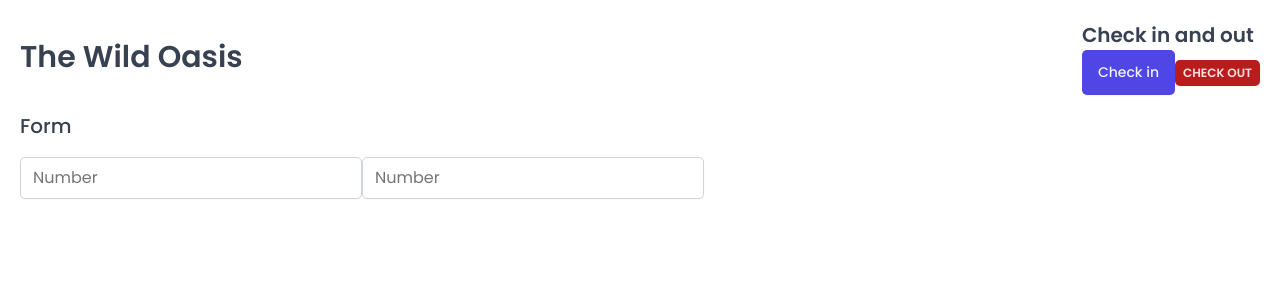
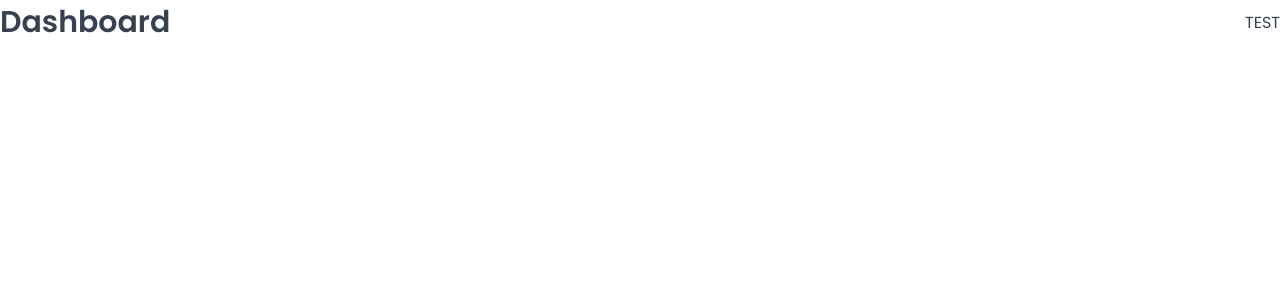
Before and after one commit to buo2107/the-wild-oasis, a React (Vite) app: page /dashboard in a window 1280 px wide. Shown: the top 300 px of the page. Built offline with nearby package versions, Linux system fonts and the light colour scheme; a web font is replaced by a local one.

Commit message:
Setting up pages and Routes

```diff
--- a/package.json
+++ b/package.json
@@ -12,6 +12,7 @@
   "dependencies": {
     "react": "^18.2.0",
     "react-dom": "^18.2.0",
+    "react-router-dom": "^6.26.2",
     "styled-components": "^6.1.13"
   },
   "devDependencies": {
--- a/src/App.jsx
+++ b/src/App.jsx
@@ -1,46 +1,31 @@
-import styled from "styled-components";
+import { BrowserRouter, Navigate, Route, Routes } from "react-router-dom";
+import Dashboard from "./pages/Dashboard";
+import Cabins from "./pages/Cabins";
+import Account from "./pages/Account";
+import Users from "./pages/Users";
+import Login from "./pages/Login";
+import Bookings from "./pages/Bookings";
+import Settings from "./pages/Settings";
+import PageNotFound from "./pages/PageNotFound";
 import GlobalStyles from "./styles/GlobalStyles";
-import Button from "./ui/Button";
-import Input from "./ui/Input";
-import Heading from "./ui/Heading";
-import Row from "./ui/Row";
-
-const StyledApp = styled.div`
-  /* background-color: orange; */
-  padding: 20px;
-`;
 
 function App() {
   return (
     <>
       <GlobalStyles />
-      <StyledApp>
-        <Row>
-          <Row type="horizontal">
-            <Heading as="h1">The Wild Oasis</Heading>
-
-            <div>
-              <Heading as="h2">Check in and out</Heading>
-              <Button onClick={() => alert("check in")}>Check in</Button>
-              <Button
-                variation="danger"
-                size="small"
-                onClick={() => alert("check out")}
-              >
-                Check out
-              </Button>
-            </div>
-          </Row>
-
-          <Row>
-            <Heading as="h3">Form</Heading>
-            <div>
-              <Input type="number" placeholder="Number" />
-              <Input type="number" placeholder="Number" />
-            </div>
-          </Row>
-        </Row>
-      </StyledApp>
+      <BrowserRouter>
+        <Routes>
+          <Route index element={<Navigate replace to="dashboard" />} />
+          <Route path="dashboard" element={<Dashboard />} />
+          <Route path="bookings" element={<Bookings />} />
+          <Route path="cabins" element={<Cabins />} />
+          <Route path="users" element={<Users />} />
+          <Route path="settings" element={<Settings />} />
+          <Route path="account" element={<Account />} />
+          <Route path="login" element={<Login />} />
+          <Route path="*" element={<PageNotFound />} />
+        </Routes>
+      </BrowserRouter>
     </>
   );
 }
```
Also changed, not shown: 1 other file (tests, documents, lock files or other folders).
